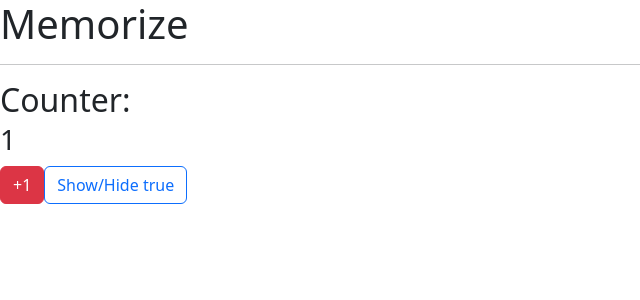
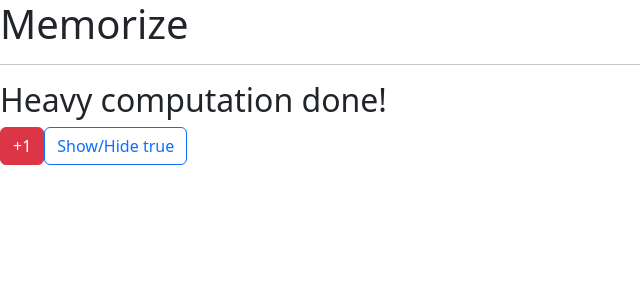
Before and after one commit to Kevin-ORojas/REACT, a React (Vite) app in the folder 05-hook-app/: page / in a window 1280 px wide. Shown: the top 300 px of the page, without its empty margins (0-640 px from the left). Built offline with nearby package versions, Linux system fonts and the light colour scheme.

Commit message:
use memo

```diff
--- /dev/null
+++ b/05-hook-app/src/06-memos/MemoHook.jsx
@@ -0,0 +1,37 @@
+import React, { useMemo, useState } from "react";
+import { useCounter } from "../hooks/useCounter";
+import { Small } from "./Small";
+
+const heavyStuff = () => {
+  // Simulate heavy computation
+  for (let i = 0; i < 1000; i++) {}
+  return "Heavy computation done!";
+};
+
+export const MemoHook = () => {
+  const { count, handleAdd } = useCounter();
+
+  const [show, setShow] = useState(true);
+
+  const memorizedValue = useMemo(() => heavyStuff(count), [count]);
+  return (
+    <div>
+      <h1>Memorize</h1>
+
+      <hr />
+
+      <h2>{memorizedValue}</h2>
+
+      <button className="btn btn-danger" onClick={() => handleAdd()}>
+        +1
+      </button>
+
+      <button
+        className="btn btn-outline-primary"
+        onClick={() => setShow(!show)}
+      >
+        Show/Hide {JSON.stringify(show)}
+      </button>
+    </div>
+  );
+};
--- a/05-hook-app/src/HookApp.jsx
+++ b/05-hook-app/src/HookApp.jsx
@@ -7,6 +7,7 @@ import { MultipleCustomHook } from "./03-examples/MultipleCustomHook";
 import { FocusScreen } from "./04-useRef/FocusScreen";
 import { Layout } from "./05-useLayoutEffect/Layout";
 import { Memorize } from "./06-memos/Memorize";
+import { MemoHook } from "./06-memos/MemoHook";
 
 export const HookApp = () => {
   return (
@@ -28,7 +29,9 @@ export const HookApp = () => {
 
       {/* <Layout /> */}
 
-      <Memorize />
+      {/* <Memorize /> */}
+
+      <MemoHook />
     </div>
   );
 };
```
